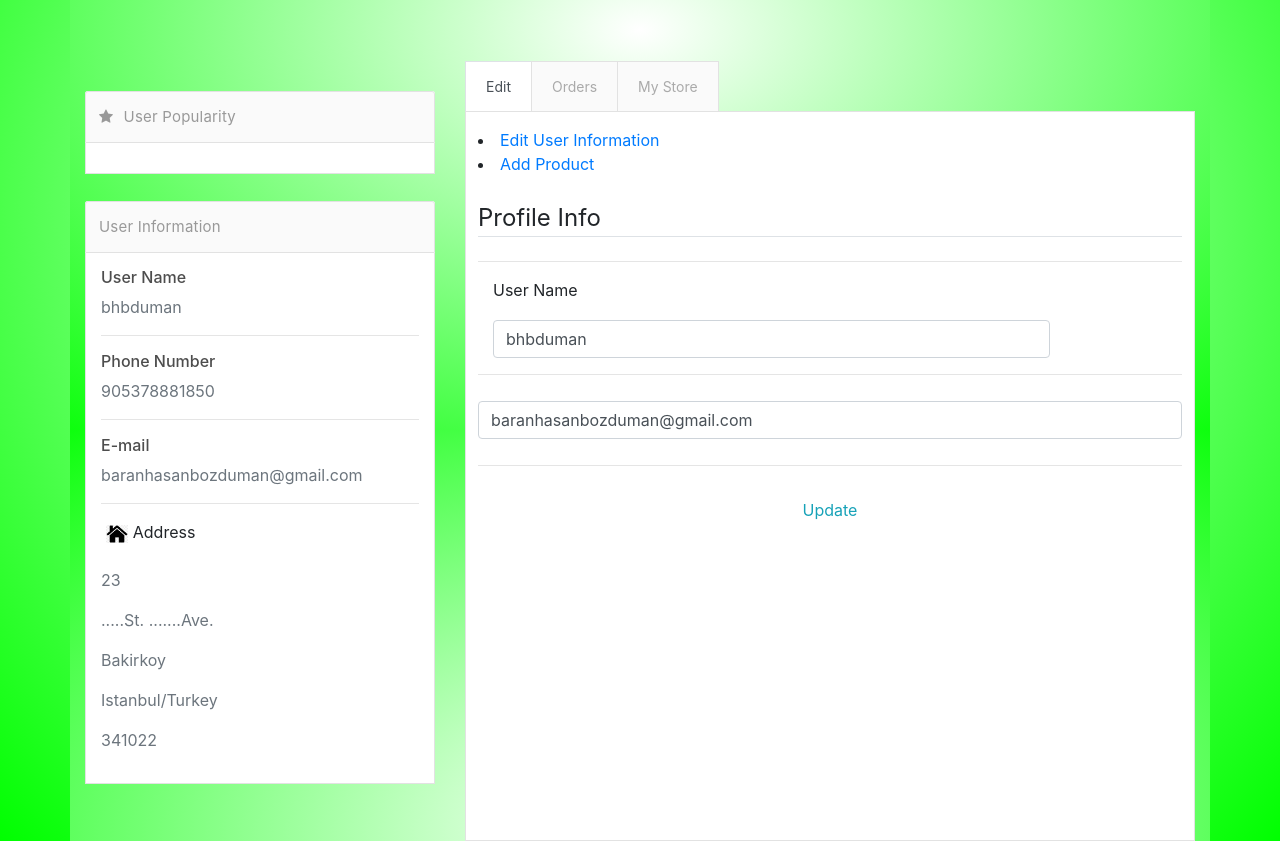
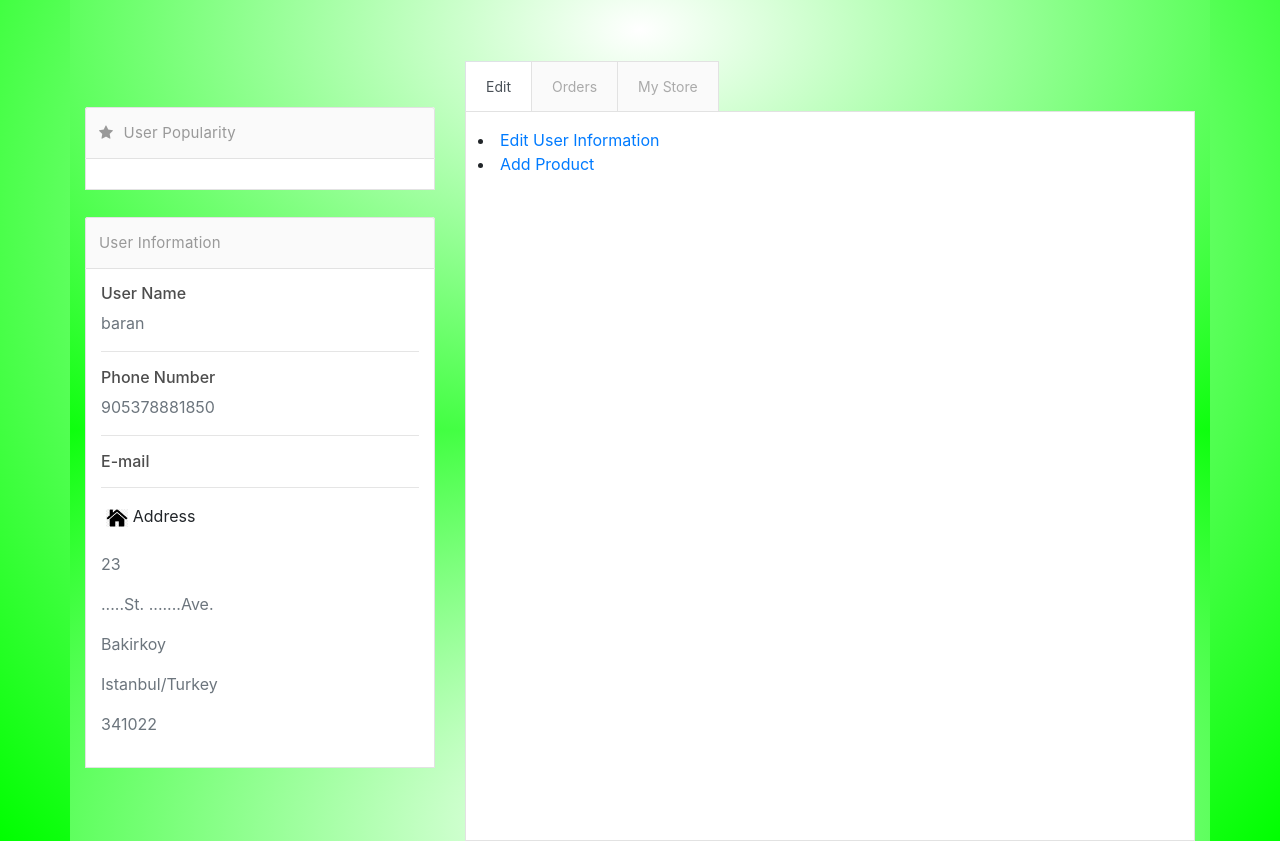
Before and after one commit to SoftEngProjects-RapidSoft/KEEN_ON, a Django app: page /account_details/ in a window 1280 px wide. Shown: the part 433-1274 px from the top of the page. Run offline with Django 3.2, Linux system fonts and the light colour scheme; a user stored in the database is signed in; data comes from the database, SQL or seed files in the repository; both versions use the stored data as it was before the commit; some libraries are stand-ins or nearby versions.

Commit message:
customer model modify and userUpdate information arrangement

```diff
--- a/src/keenon/store/models.py
+++ b/src/keenon/store/models.py
@@ -5,10 +5,6 @@ from django.contrib.auth.models import User
 
 class Customer(models.Model):
 	user = models.OneToOneField(User,null=True, blank=True, on_delete= models.CASCADE)
-	userName = models.CharField(max_length= 200, null=True)
-	email = models.CharField(max_length= 200)
-	firstName = models.CharField(max_length= 200, null=True)
-	lastName = models.CharField(max_length= 200, null=True)
 	#image = models.ImageField(default='default.jpg', upload_to='profile_pics')
 	phone =  models.CharField(max_length= 12, null=True)
 
--- a/src/keenon/store/templates/store/account-details.html
+++ b/src/keenon/store/templates/store/account-details.html
@@ -40,7 +40,7 @@
             </a>
           </div>
           <div class="media-body va-m">
-            <h2 class="media-heading">{{customer.firstName}} {{customer.lastName}}
+            <h2 class="media-heading">{{user.first_name}} {{user.last_name}}
             </h2>
             <p class="lead">Lorem ipsum dolor sit amet ctetur adicing elit, sed do eiusmod tempor incididunt</p>
             </div>
@@ -71,7 +71,7 @@
             </div>
             <div class="panel-body pb5">
               <h6>User Name</h6>
-              <p class="text-muted">{{customer.userName}}
+              <p class="text-muted">{{user.username}}
               </p>
 
               <hr class="short br-lighter">
@@ -83,7 +83,7 @@
               <hr class="short br-lighter">
 
               <h6>E-mail</h6>
-              <p class="text-muted pb10">{{customer.email}}
+              <p class="text-muted pb10">{{user.email}}
               </p>
               <hr class="short br-lighter">
               <span class="panel-icon">
@@ -125,29 +125,6 @@
                <div class="tab-pane fade show active" id="tab1">
                   <li><a href="{% url 'updateform' %}">Edit User Information</a></li>
                   <li><a href="{% url 'addproductform' %}">Add Product</a></li>
-
-                  <br>
-                  <form method="POST" >
-                    {% csrf_token %}
-                    <legend class="border-bottom mb-4">Profile Info</legend>
-                    <hr>
-                    <div class="form-group">
-                        <label class="col-md-2 col-sm-3 col-xs-12 control-label">User Name</label>
-                        <div class="col-md-10 col-sm-9 col-xs-12">
-                        <input type="text" class="form-control" name="{{ u_form.userName }}" value={{customer.userName}}>
-
-
-                    </div>
-                    <hr>
-                    <fieldset class="form-group">
-                        <input type="text" class="form-control" name="{{ u_form.email }}" value={{customer.email}}>
-                    </fieldset>
-                    <hr>
-                    <div class="form-group">
-                        <button class="btn btn-outline-info" type="submit" >Update</button>
-                    </div>
-                </form>
-
               </div>
 
               <div class="tab-pane fade" id="tab2">
--- a/src/keenon/store/views.py
+++ b/src/keenon/store/views.py
@@ -2,7 +2,7 @@ from django.shortcuts import render
 from .models import Customer,Product, Order, Address
 
 
-from .forms import CustomerUpdateForm, AddressUpdateForm, AddProductForm
+from .forms import CustomerUpdateForm, AddressUpdateForm, AddProductForm, UserUpdateForm
 from django.shortcuts import render, redirect
 from django.contrib import messages
 from django.contrib.auth.decorators import login_required
@@ -16,12 +16,13 @@ def account_details(request):
         order, created = Order.objects.get_or_create(customer=customer, complete=False)
         items= order.orderitem_set.all()
         address, created = Address.objects.get_or_create(user= request.user)
-
+        user = request.user
+        products = Product.objects.filter(customer=request.user.customer)
 
     else:
         items = []
         order = {'get_cart_total':0, 'get_cart_items':0}
-    context = {'customer' : customer,'products':products, 'items':items, 'order': order, 'address':address}
+    context = {'customer' : customer,'products':products, 'items':items, 'order': order, 'address':address, 'user':user, 'products':products}
     return render(request, 'store/account-details.html', context)
 
 
@@ -32,18 +33,21 @@ def profile(request):
     if request.method == 'POST':
         u_form = CustomerUpdateForm(request.POST, instance=request.user.customer)
         a_form = AddressUpdateForm(request.POST, instance=request.user.address)
-        if u_form.is_valid():
+        uu_form = UserUpdateForm(request.POST, instance=request.user)
+        if u_form.is_valid() and uu_form.is_valid():
             u_form.save()
             a_form.save()
+            uu_form.save()
             messages.success(request, f'Your account has been updated!')
-            return redirect('updateform')
+            return redirect('account_details')
 
     else:
+        uu_form = UserUpdateForm(instance=request.user)
         u_form = CustomerUpdateForm(instance=request.user.customer)
         a_form = AddressUpdateForm(instance=request.user.address)
 
     context = {
-        'u_form': u_form, 'a_form':a_form
+        'u_form': u_form, 'a_form':a_form, 'uu_form':uu_form
     }
 
     return render(request, 'store/updateform.html', context)
```
Also changed, not shown: src/keenon/store/forms.py (+7 -2 lines), src/keenon/store/templates/store/updateform.html (+4 -4 lines), src/keenon/db.sqlite3, src/keenon/store/migrations/0013_auto_20201220_1200.py (added).
